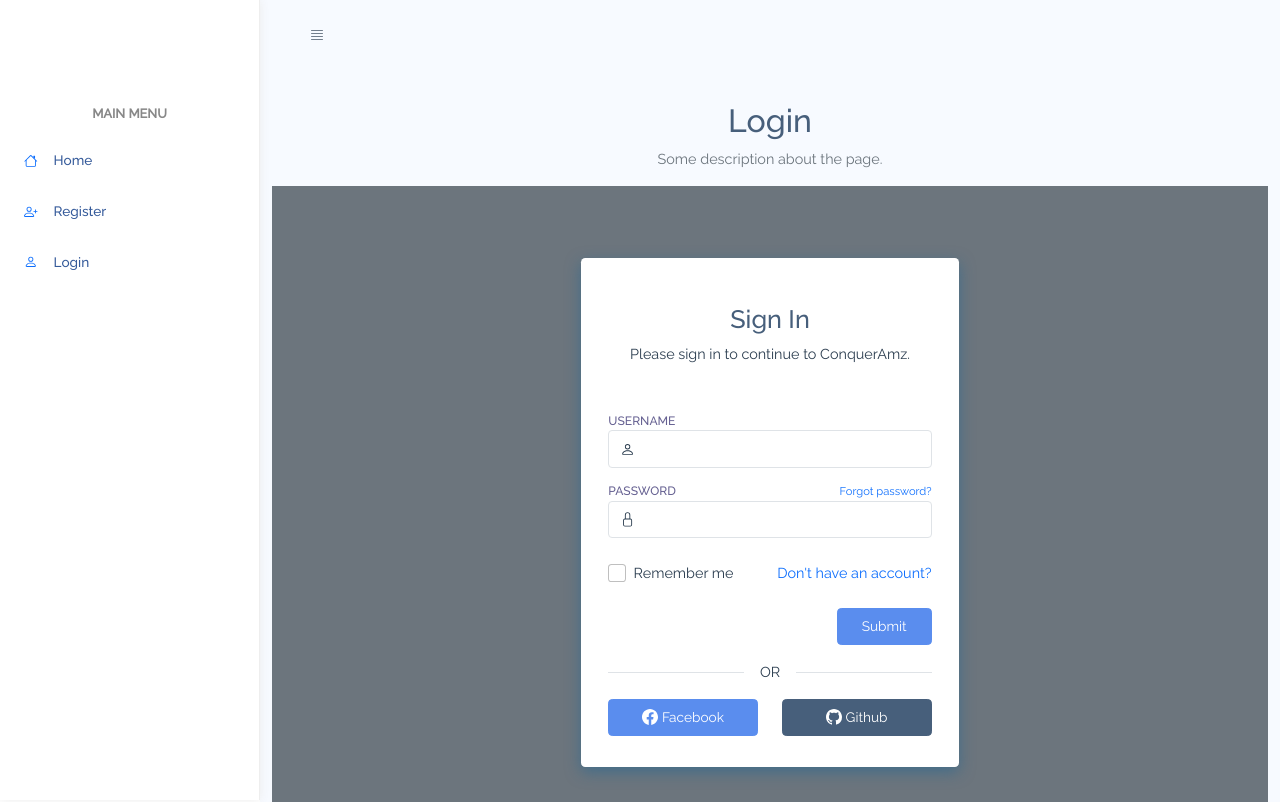
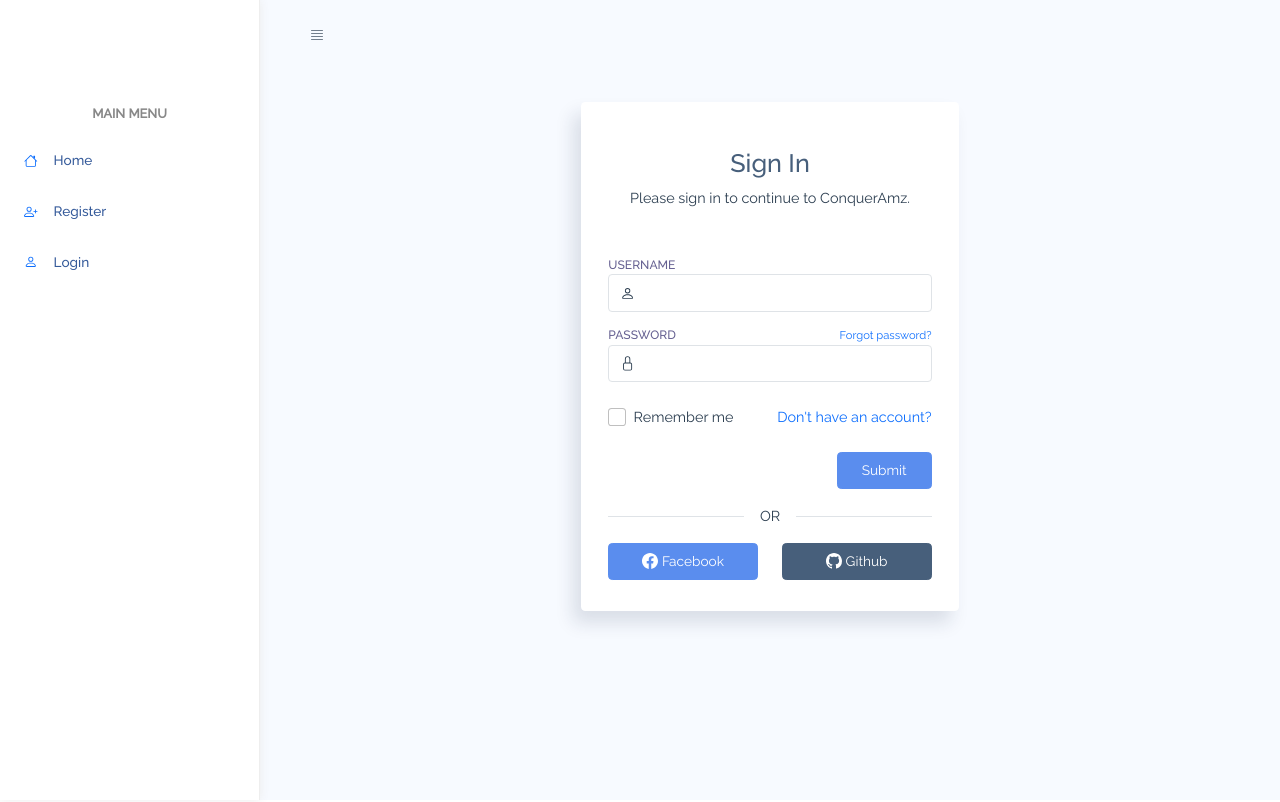
Before and after one commit to lincolnaleixo/ConquerAmz-FE, a Vue app: page /auth/login in a window 1280 px wide. Shown: the top 802 px of the page. Built offline with nearby package versions, Linux system fonts and the light colour scheme.

Commit message:
small style fixes

```diff
--- a/src/App.vue
+++ b/src/App.vue
@@ -10,7 +10,7 @@
     <div id="main">
       <TopNav/>
       <div class="main-content container-fluid">
-        <div class="page-title">
+        <div class="page-title" v-if="!hideTitle">
           <h3>{{ $route.name }}</h3>
           <p class="text-subtitle text-muted">Some description about the page.</p>
         </div>
@@ -31,6 +31,11 @@ export default {
   components: {
     Sidebar,
     TopNav,
+  },
+  computed: {
+    hideTitle() {
+      return this.$route.path.includes('auth');
+    },
   },
 };
 </script>
--- a/src/components/Auth/Login.vue
+++ b/src/components/Auth/Login.vue
@@ -1,5 +1,5 @@
 <template>
-  <div class="container pt-5">
+  <div class="container">
     <div class="row">
       <div class="col-md-5 col-sm-12 mx-auto">
         <div class="card pt-4">
--- a/src/components/Auth/Register.vue
+++ b/src/components/Auth/Register.vue
@@ -1,5 +1,5 @@
 <template>
-  <div class="container pt-5">
+  <div class="container">
     <div class="row">
       <div class="col-md-7 col-sm-12 mx-auto">
         <div class="card pt-4">
--- a/src/views/Auth.vue
+++ b/src/views/Auth.vue
@@ -1,5 +1,5 @@
 <template>
-  <section id="auth" class="auth-wrapper pt-4">
+  <section class="auth-wrapper">
     <Login v-if="loginMode"></Login>
     <Register v-else></Register>
   </section>
```
